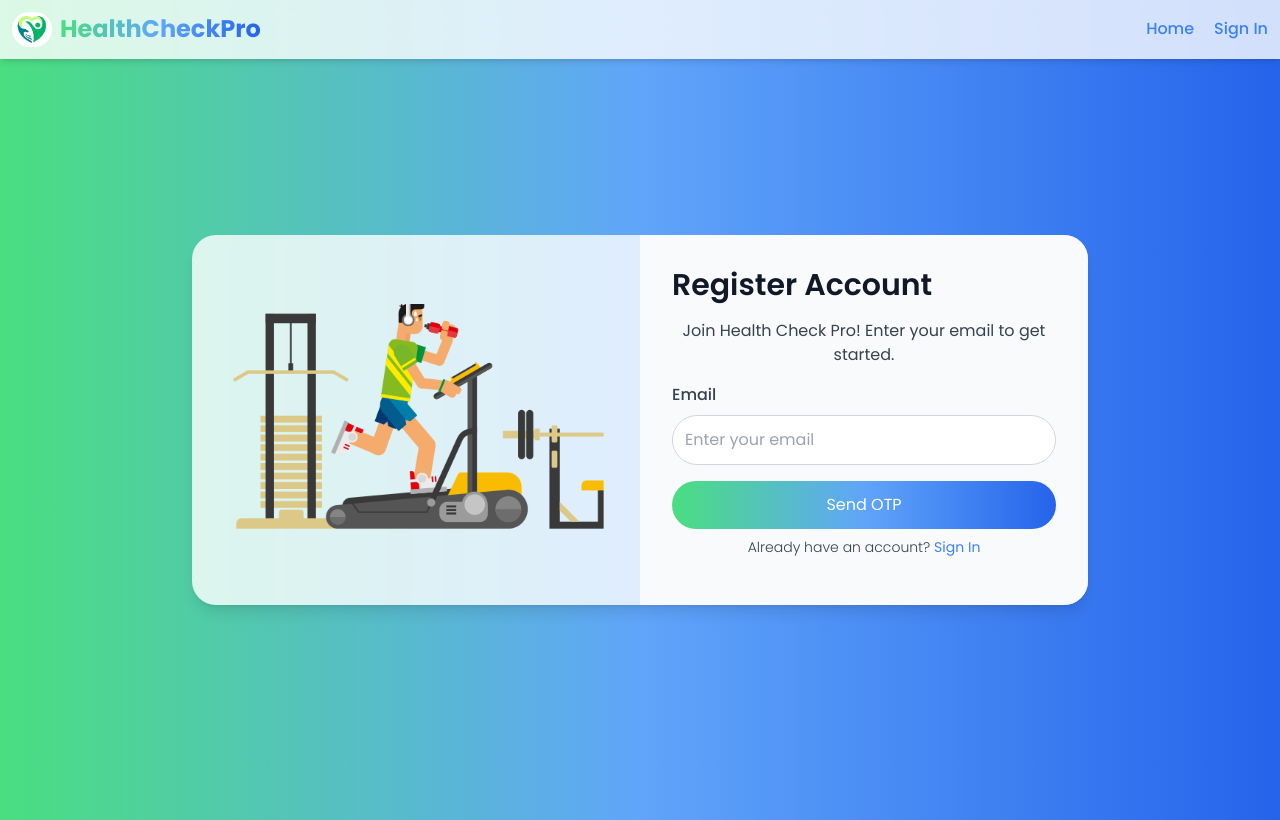
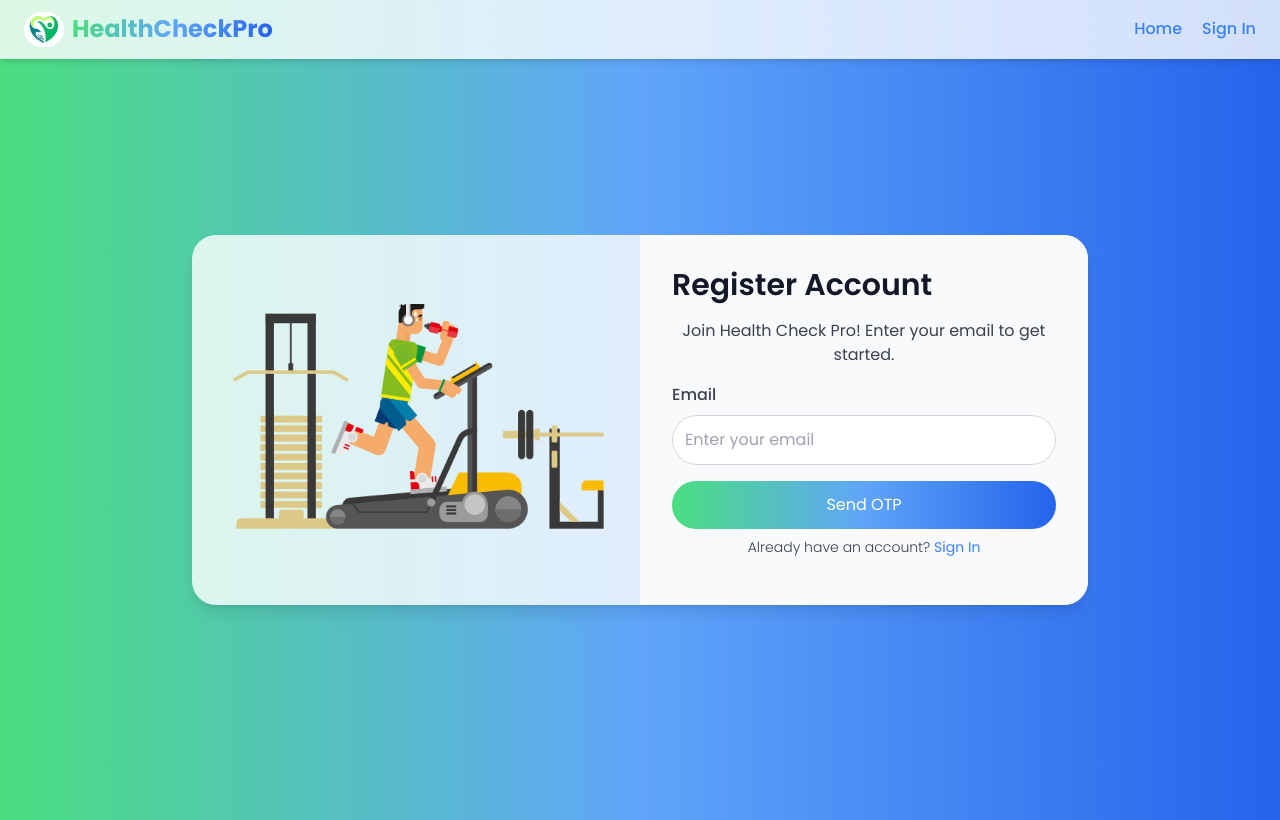
Before and after one commit to springboardmentor-104/HealthCheckPro_Infosys_Internship_Oct2024_Team_03, a React (Vite) app in the folder client/: page /signup in a window 1280 px wide. Built offline with nearby package versions, Linux system fonts and the light colour scheme.

Commit message:
Fix navbar padding

```diff
--- a/client/src/components/Navbar.jsx
+++ b/client/src/components/Navbar.jsx
@@ -26,7 +26,7 @@ const Navbar = () => {
   }, [location])
 
   return (
-    <nav className="bg-white bg-opacity-80 backdrop-filter backdrop-blur-md shadow-md p-3 fixed top-0 w-full z-10">
+    <nav className="bg-white bg-opacity-80 backdrop-filter backdrop-blur-md shadow-md py-2 md:py-3 px-4 lg:px-6 fixed top-0 w-full z-10">
       <div className="container mx-auto flex items-center justify-between">
         <div className="flex space-x-2 items-center">
           <div className="bg-white p-1 rounded-full">
```
